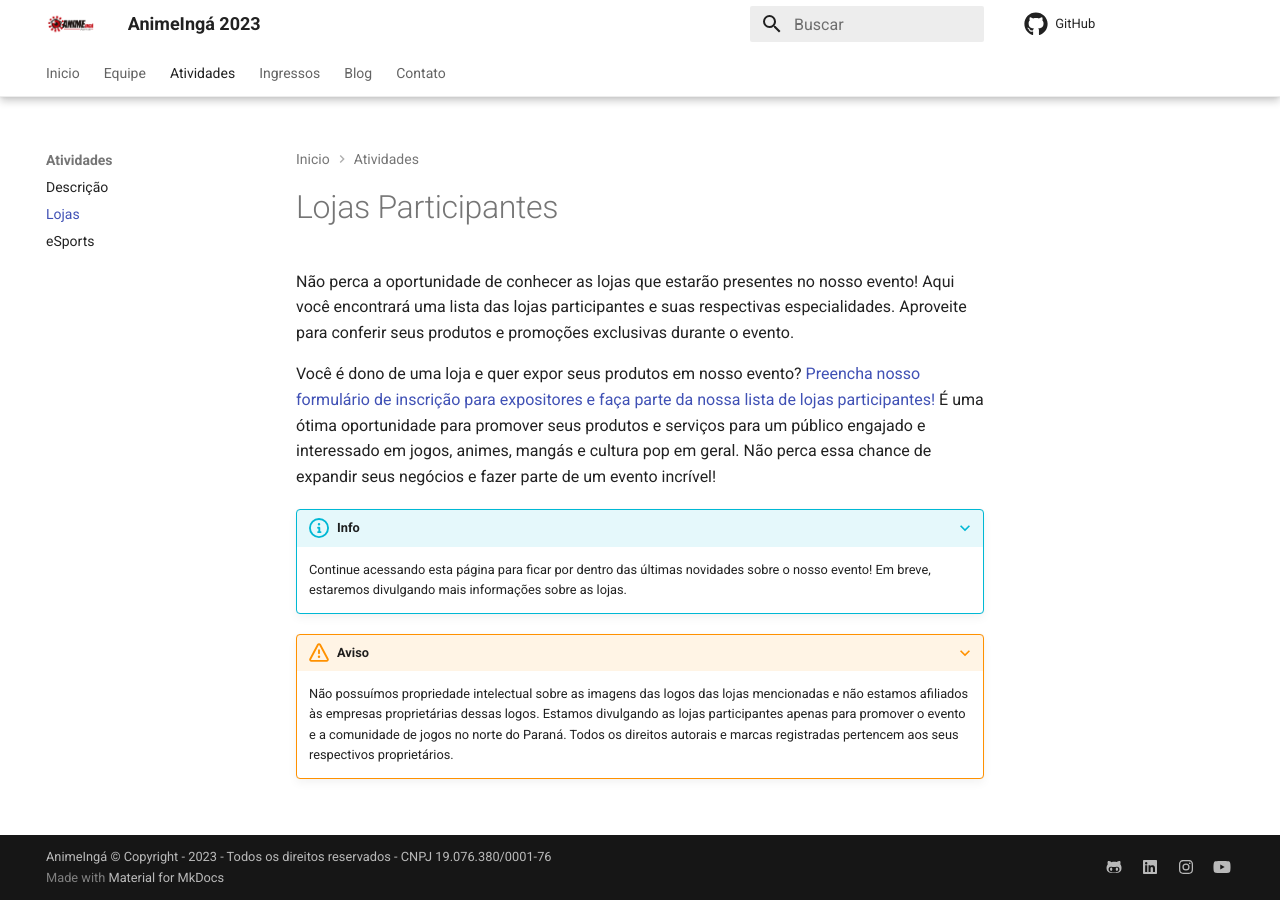
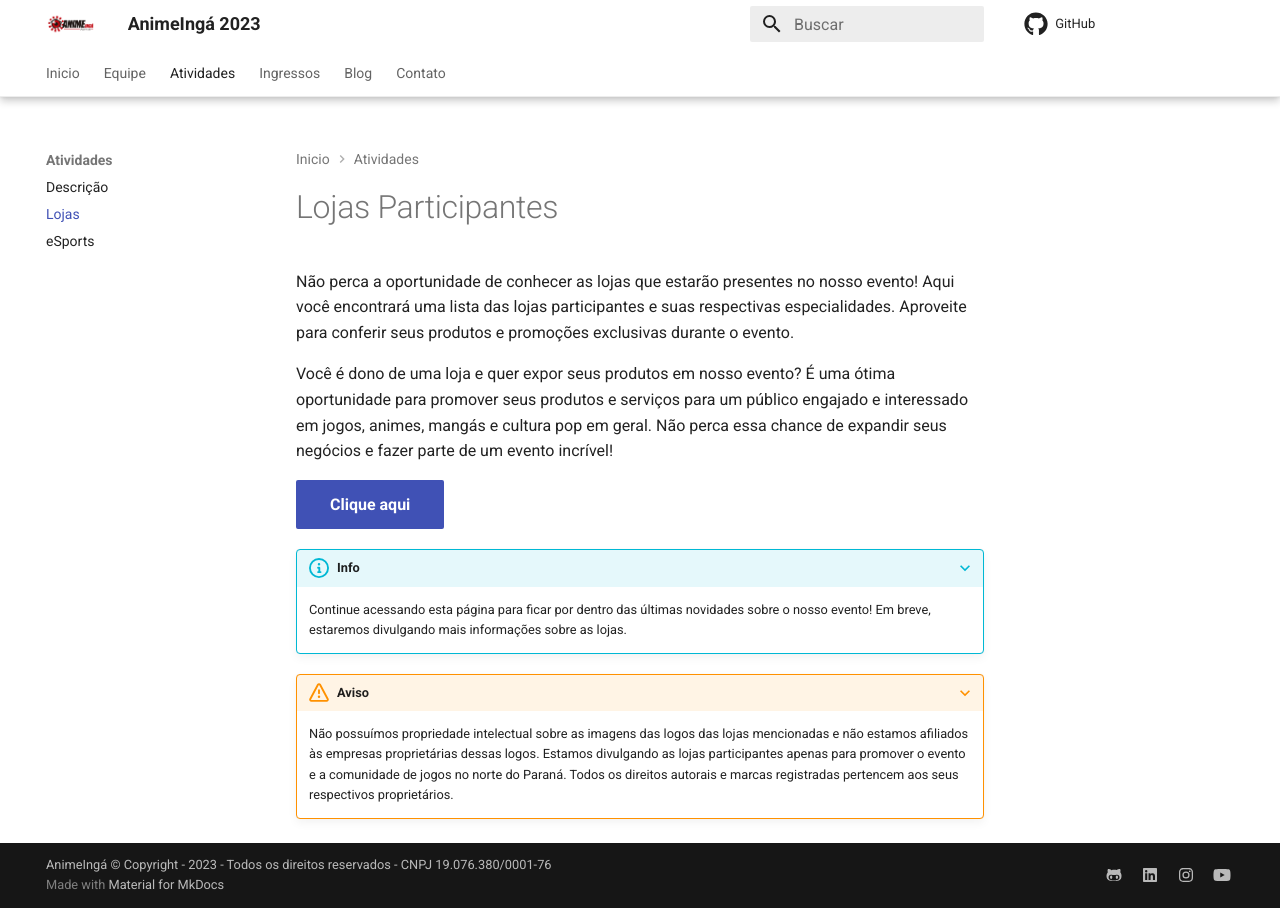
Before and after one commit to AnimeInga/animeinga.github.io, an MkDocs documentation site: the page built from docs/atividades/lojas.md, in a window 1280 px wide. Built offline with MkDocs 1.6.1 and Material for MkDocs 9.7.7, drawn with Linux system fonts in a browser that asks for light colours; plug-ins that fetch from the network failed and are left out.

Commit message:
feat: venda dos estandes

```diff
--- a/docs/atividades/lojas.md
+++ b/docs/atividades/lojas.md
@@ -2,7 +2,9 @@
 
 Não perca a oportunidade de conhecer as lojas que estarão presentes no nosso evento! Aqui você encontrará uma lista das lojas participantes e suas respectivas especialidades. Aproveite para conferir seus produtos e promoções exclusivas durante o evento.
 
-Você é dono de uma loja e quer expor seus produtos em nosso evento? [Preencha nosso formulário de inscrição para expositores e faça parte da nossa lista de lojas participantes!](https://forms.gle/a2a8mazU2EJSGFdQ8) É uma ótima oportunidade para promover seus produtos e serviços para um público engajado e interessado em jogos, animes, mangás e cultura pop em geral. Não perca essa chance de expandir seus negócios e fazer parte de um evento incrível!
+Você é dono de uma loja e quer expor seus produtos em nosso evento? É uma ótima oportunidade para promover seus produtos e serviços para um público engajado e interessado em jogos, animes, mangás e cultura pop em geral. Não perca essa chance de expandir seus negócios e fazer parte de um evento incrível!
+
+[Clique aqui](https://eventos365.com.br/Event/Detail/29790){.md-button .md-button--primary}
 
 ???+ info
 
```
